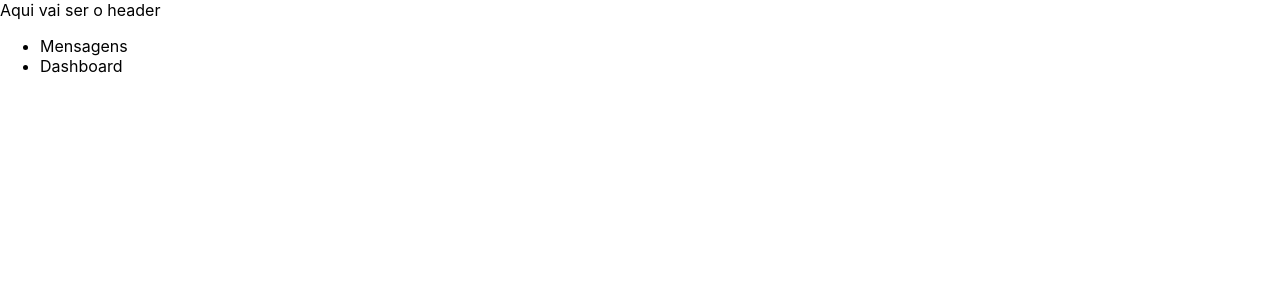
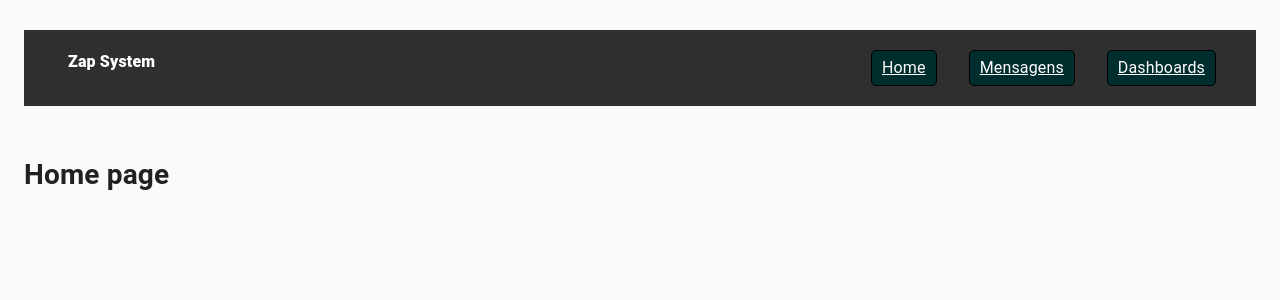
Before and after one commit to alessandra1408/Projeto02-devinHouse, a React (Create React App) app in the folder zap-system/: page / in a window 1280 px wide. Shown: the top 300 px of the page. Built offline with nearby package versions, Linux system fonts and the light colour scheme.

Commit message:
Menu Done

```diff
--- a/zap-system/package.json
+++ b/zap-system/package.json
@@ -3,11 +3,13 @@
   "version": "0.1.0",
   "private": true,
   "dependencies": {
+    "@material-ui/core": "^4.12.3",
     "@testing-library/jest-dom": "^5.11.4",
     "@testing-library/react": "^11.1.0",
     "@testing-library/user-event": "^12.1.10",
     "react": "^17.0.2",
     "react-dom": "^17.0.2",
+    "react-router-dom": "^5.3.0",
     "react-scripts": "4.0.3",
     "web-vitals": "^1.0.1"
   },
--- a/zap-system/src/App.js
+++ b/zap-system/src/App.js
@@ -1,11 +1,9 @@
 import React from 'react'
-import Header from './components/Header';
+import Routes from './routes';
 
 function App() {
   return (
-    <div className="App">
-      <Header />
-    </div>
+    <Routes />
   );
 }
 
--- a/zap-system/src/components/Header/index.jsx
+++ b/zap-system/src/components/Header/index.jsx
@@ -1,17 +1,30 @@
-import React, { Component } from 'react'
+import React, { Component } from 'react';
+import { Container, Typography, CssBaseline } from '@material-ui/core';
+import { MenuList, MenuItem } from '@material-ui/core';
+import { Link } from 'react-router-dom';
+import './style.css'
 
-class Header extends Component{
+class Header extends Component {
     render(){
-        return(
-            <>
-            <header>Aqui vai ser o header</header>
-            <ul>
-                <li>Mensagens</li>
-                <li>Dashboard</li>
-            </ul>
-            </>
-        )
+        return (
+            <Container id="container">
+                <CssBaseline/>
+                <Typography id="h1">Zap System</Typography>
+
+                <MenuList class="menu">
+                        <MenuItem >
+                            <Link class="item" to="/">Home</Link>
+                        </MenuItem>
+                        <MenuItem >
+                            <Link class="item" to="/messagepage">Mensagens</Link>
+                        </MenuItem>
+                        <MenuItem >
+                            <Link class="item" to="/dashboardPage">Dashboards</Link>
+                        </MenuItem>
+                    </MenuList>
+            </Container>
+        );
     }
-}
+};
 
-export default Header
+export default Header;
--- /dev/null
+++ b/zap-system/src/components/Header/style.css
@@ -0,0 +1,30 @@
+#container{
+    width: 100%;
+    background-color: rgb(47, 47, 47);
+    margin-top: 30px;
+    margin-bottom: 30px;
+    display: inline-flex;
+    justify-content: space-between;
+}
+
+#h1{
+    text-align: center;
+    padding: 20px;
+    color: white;
+    font-weight: 1000;
+}
+
+.menu{
+    display: inline-flex;
+    float: end;
+}
+
+.item{
+    width: fit-content;
+    padding: 5px 10px;
+    list-style-type: none;
+    color: white;
+    background-color: rgb(0, 45, 45);
+    border: 1px solid black;
+    border-radius: 5px;
+}
--- a/zap-system/src/index.js
+++ b/zap-system/src/index.js
@@ -5,10 +5,8 @@ import App from './App';
 import reportWebVitals from './reportWebVitals';
 
 ReactDOM.render(
-  <React.StrictMode>
-    <App />
-  </React.StrictMode>,
-  document.getElementById('root')
+<App />,
+document.getElementById('root')
 );
 
 // If you want to start measuring performance in your app, pass a function
--- a/zap-system/src/pages/dashboardPage/index.jsx
+++ b/zap-system/src/pages/dashboardPage/index.jsx
@@ -0,0 +1,21 @@
+import React, { Component } from 'react';
+import Header from '../../components/Header';
+import { Container } from '@material-ui/core';
+
+
+class DashboardPage extends Component{
+    render(){
+        return(
+            <>
+                <Container component="main" maxWidth={false}>
+                    <Header />
+                    <h1>
+                        DashboardPage
+                    </h1>
+                </Container>
+            </>
+        )
+    }
+}
+
+export default DashboardPage;
--- a/zap-system/src/pages/homePage/index.jsx
+++ b/zap-system/src/pages/homePage/index.jsx
@@ -0,0 +1,17 @@
+import React, { Component } from 'react';
+import Header from "../../components/Header"
+import { Container } from '@material-ui/core';
+
+export default function Homepage(){
+
+        return(
+
+            <>
+                <Container component="main" maxWidth={false}>
+                    <Header />
+                    <h1>Home page</h1>
+                </Container>
+            </>
+
+        )
+}
--- a/zap-system/src/pages/messagePage/index.jsx
+++ b/zap-system/src/pages/messagePage/index.jsx
@@ -0,0 +1,21 @@
+import React, { Component } from 'react';
+import Header from '../../components/Header';
+import { Container } from '@material-ui/core';
+
+
+class MessagePage extends Component{
+    render(){
+        return(
+            <>
+                <Container component="main" maxWidth={false}>
+                    <Header />
+                    <h1>
+                        MessagePage
+                    </h1>
+                </Container>
+            </>
+        )
+    }
+}
+
+export default MessagePage;
--- /dev/null
+++ b/zap-system/src/routes.js
@@ -0,0 +1,32 @@
+import React from "react";
+import Homepage from "./pages/HomePage"
+import DashboardPage from "./pages/DashboardPage"
+import MessagePage from "./pages/MessagePage"
+import {BrowserRouter, Switch, Route} from "react-router-dom";
+
+
+
+export default function Routes() {
+
+    return (
+
+      <BrowserRouter>
+
+          <Switch>
+
+            <Route exact path="/">
+              <Homepage />
+            </Route>
+
+            <Route exact path="/messagePage">
+              <MessagePage />
+            </Route>
+
+            <Route exact path="/dashboardPage">
+              <DashboardPage />
+            </Route>
+
+          </Switch>
+      </BrowserRouter>
+    );
+  }
```
Also changed, not shown: 1 other file (tests, documents, lock files or other folders).
